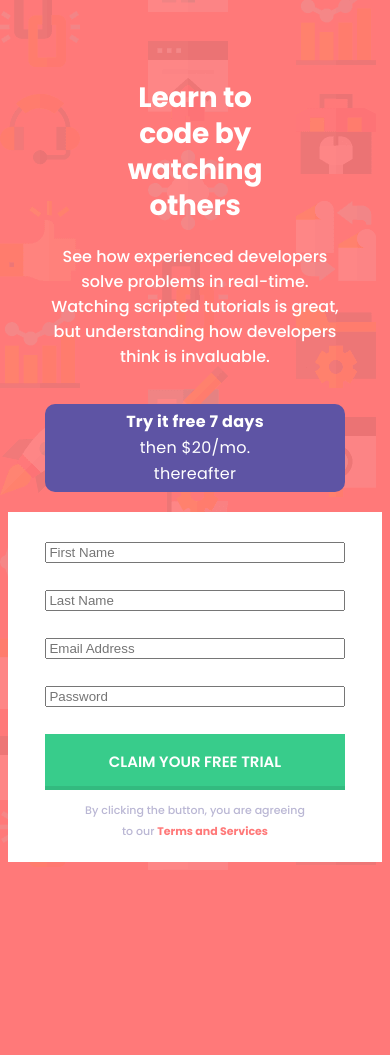
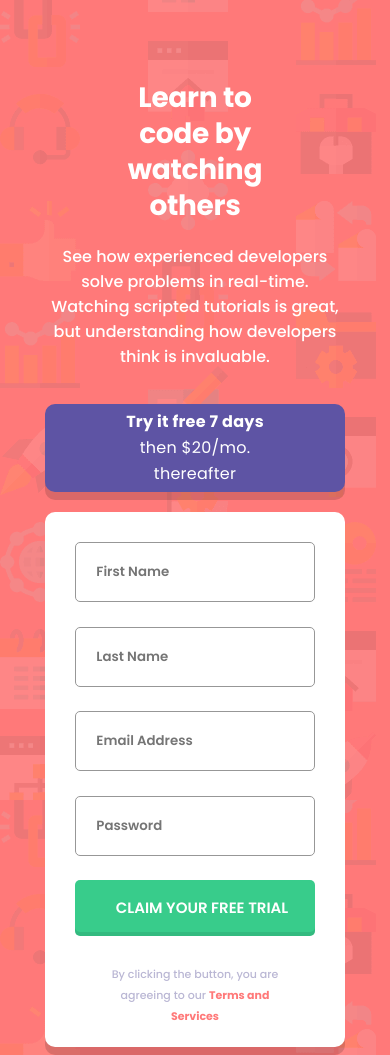
Before and after one commit to vikrambenipal/intro-form-component, a plain HTML site: page index.html in a window 390 px wide. Before the commit the page ends 870 px from the top, so only its background shows below. Drawn offline with Linux system fonts and the light colour scheme.

Commit message:
mobile version complete

```diff
--- a/form.js
+++ b/form.js
@@ -26,7 +26,6 @@ function CheckError(input, error){
 
     if((input.value == '' || input.value == null)){
         if(placeholder == "Email Address"){
-            console.log("1");
             error.innerText = "Looks like this is not an email";
             input.classList.add('error-style');
         }else{
--- a/style.css
+++ b/style.css
@@ -13,6 +13,10 @@
 @font-face {
     font-family: 'poppins-regular';
     src: url(Poppins/Poppins-Regular.ttf);
+}
+@font-face {
+    font-family: 'poppins-medium-italic';
+    src: url(Poppins/Poppins-MediumItalic.ttf);
 }
 .bold{
     font-family: 'poppins-bold';
@@ -55,12 +59,17 @@ h1 {
     display: flex;
     justify-content: center;
     align-items: center;
+    box-shadow: 0px 8px 0px 0px rgba(0,0,0,0.1469);
 }
 .trial-container p {
     width: 50%;
 }
 .form-container {
     background-color: white;
+    border-radius: 10px;
+    width: 80%;
+    margin: 0 auto;
+    box-shadow: 0px 8px 0px 0px rgba(0,0,0,0.1469);
 }
 
 #form {
@@ -73,9 +82,20 @@ h1 {
 .error-msg {
     margin-bottom: 20px;
     margin-top: -13px;
+    color: #FF7979;
+    font-family: 'poppins-medium-italic';
+    font-size: 11px;
+    text-align: right;
 }
 .error-style {
-    border: 5px solid red;
+    border: 1.5px solid #FF7979;
+}
+.error-icon{
+    width: 25px;
+    height: 25px;
+    position: absolute;
+    margin-left: 53%;
+    margin-top: -12%;
 }
 .submit {
     color: white;
@@ -93,9 +113,16 @@ h1 {
     transition-timing-function: ease-in;
 
 }
-.input{
-    margin-bottom: 20px;
+input{
+    font-family: 'poppins-semibold';
+    margin-bottom: 17.5px;
+    height: 56px;
+    border-radius: 5px;
+    border: 1.5px solid #979797;
+    outline-color: #5E54A4;
+    padding-left: 20px;
 }
+
 .terms{
     color: #BAB7D4;
     font-size: 11px;
```
